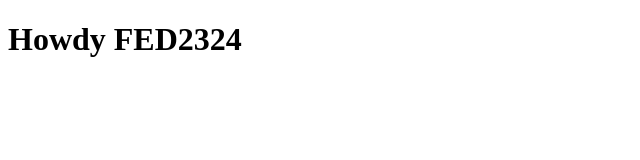
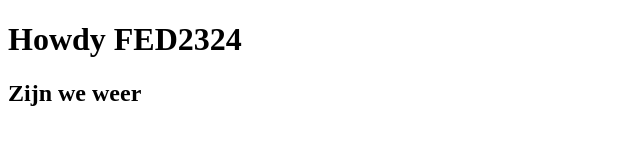
Before and after one commit to JeffTC72/FED-2324, a plain HTML site: page index.html in a window 1280 px wide. Shown: the whole page, without its empty margins (0-640 px from the left). Drawn offline with Linux system fonts and the light colour scheme.

Commit message:
update readme and folder structure

```diff
--- a/index.html
+++ b/index.html
@@ -14,6 +14,7 @@
 
 <body>
 	<h1>Howdy FED2324</h1>
+	<h2>Zijn we weer</h2>
 
 	<script defer src="scripts/script.js"></script>
 </body>
```
Also changed, not shown: _readme-files/google-store-long.png (added), _readme-files/google-store-product-long.png (added), assets/images/favicon.svg (renamed from images/favicon.svg), readme-images/dummy-plaatje.jpg (deleted), 3 other files.
